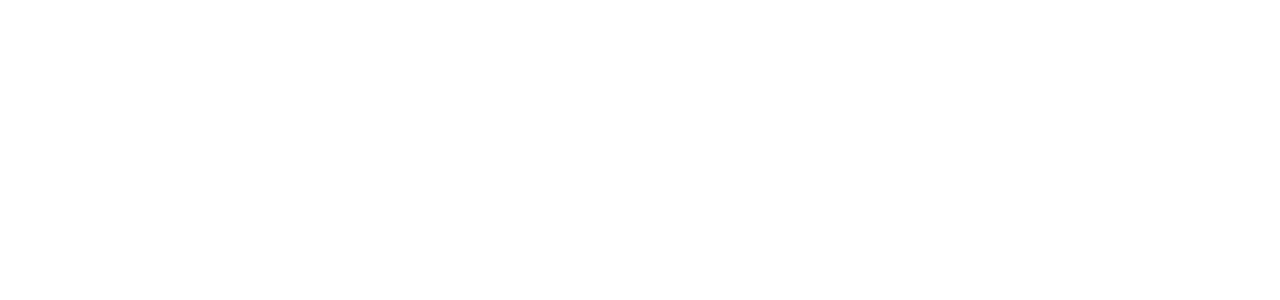
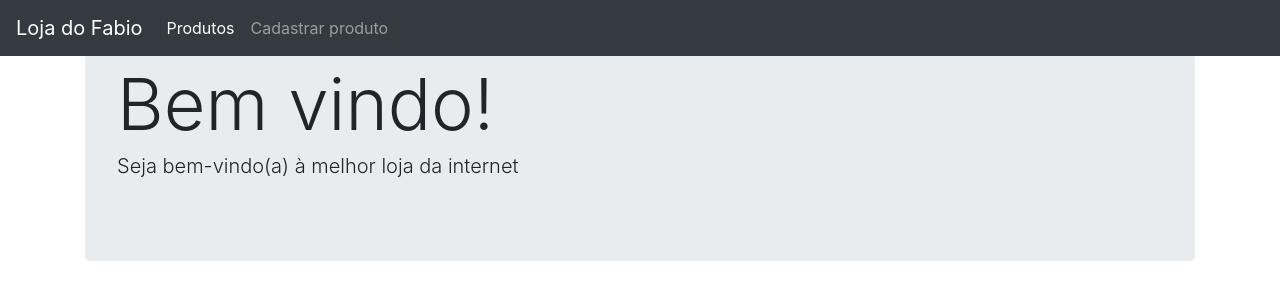
Before and after one commit to fabiomferreira/loja-virtual, a PHP site: page / in a window 1280 px wide. Before the commit the part shown is empty. Shown: the top 300 px of the page. Run offline with PHP 8.4, Linux system fonts and the light colour scheme.

Commit message:
cabecalho criado

```diff
--- a/index.php
+++ b/index.php
@@ -1,10 +1,26 @@
 <!DOCTYPE html>
 <html>
 <head>
+	<!-- <link rel="stylesheet" type="text/css" href="css/bootstrap-reboot.css"> -->
 	<link rel="stylesheet" type="text/css" href="css/bootstrap.css">
 	<title>Loja do Fábio</title>
 </head>
 <body>
+	<div class="header clearfix navbar navbar-expand-md fixed-top navbar-dark bg-dark">
+		<a class="navbar-brand" href="#">Loja do Fabio</a>
+		<ul id="navbarsExampleDefault" class="navbar-nav mr-auto">
+			<li class="nav-item active"><a class="nav-link" href="#">Produtos</a></li>
+			<li class="nav-item"><a class="nav-link" href="cadastra-produto.php">Cadastrar produto</a></li>
+		</ul>
+
+	</div>
+
+	<div class="container">
+		<div class="jumbotron">
+			<h1 class="display-3">Bem vindo!</h1>
+			<p class="lead">Seja bem-vindo(a) à melhor loja da internet</p>
+		</div>
+	</div>
 
 </body>
 </html>
```
